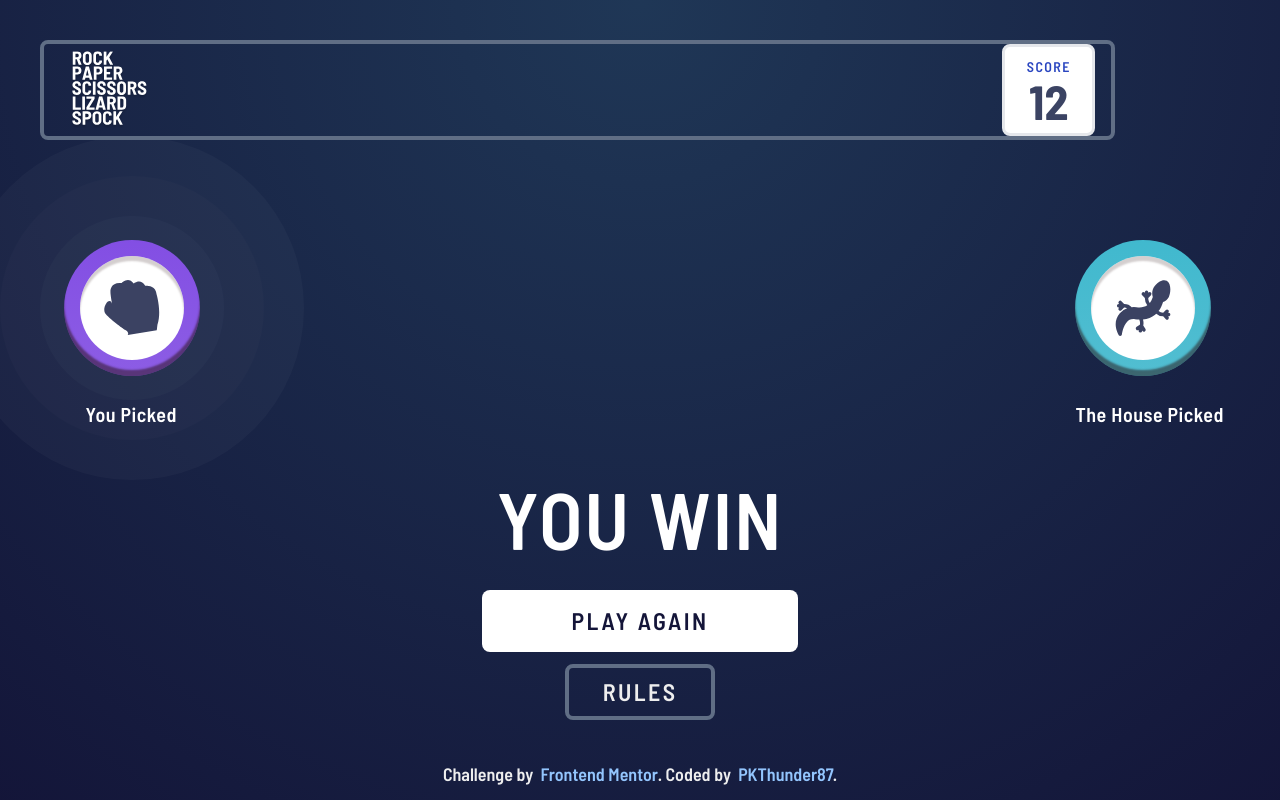
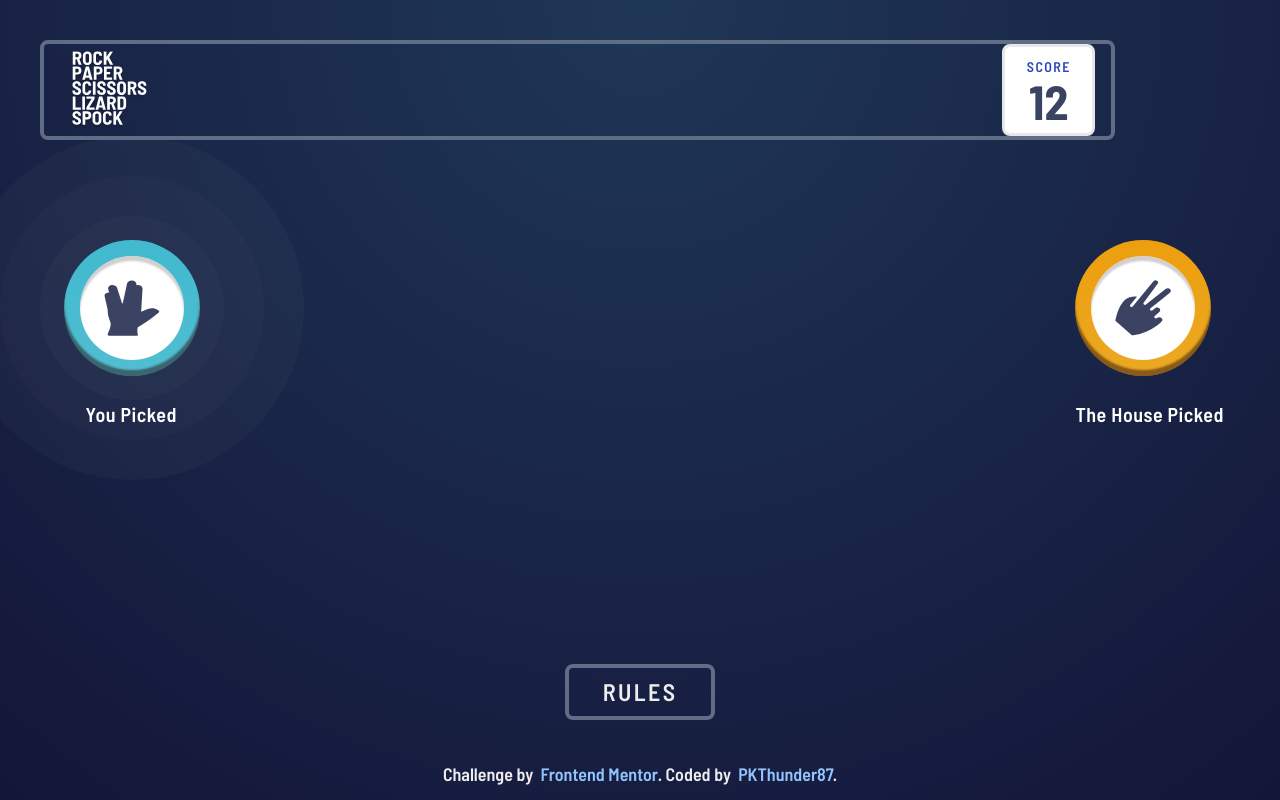
Before and after one commit to pkthunder87/rock-paper-scissors, a React (Vite) app: page / in a window 1280 px wide. Built offline with nearby package versions, Linux system fonts and the light colour scheme.

Commit message:
Feat: Add outcome based on RPSLS rules to gameLogic

```diff
--- a/src/components/ChosenGestures.jsx
+++ b/src/components/ChosenGestures.jsx
@@ -10,26 +10,72 @@ function ChosenGestures() {
   const [playerWon, setPlayerWon] = useState('TEST');
   const [showHousePick, setShowHousePick] = useState(false);
 
-  const [playerGesture, setPlayerGesture] = useState('rock');
+  const [playerGesture, setPlayerGesture] = useState('spock');
 
-  const [houseGesture, setHouseGesture] = useState(
-    () =>
-      availableGestures[Math.floor(Math.random() * availableGestures.length)],
+  const [houseGesture, setHouseGesture] = useState('scissors');
+
+  // const [houseGesture, setHouseGesture] = useState(
+  //   () =>
+  //     availableGestures[Math.floor(Math.random() * availableGestures.length)],
+  // );
+
+  useEffect(
+    function gameLogic() {
+      if (playerGesture === 'rock') {
+        if (houseGesture === 'rock') setPlayerWon('tie');
+        if (houseGesture === 'scissors') setPlayerWon('win');
+        if (houseGesture === 'lizard') setPlayerWon('win');
+        if (houseGesture === 'paper') setPlayerWon('lose');
+        if (houseGesture === 'spock') setPlayerWon('lose');
+      }
+
+      if (playerGesture === 'paper') {
+        if (houseGesture === 'paper') setPlayerWon('tie');
+        if (houseGesture === 'scissors') setPlayerWon('lose');
+        if (houseGesture === 'lizard') setPlayerWon('lose');
+        if (houseGesture === 'rock') setPlayerWon('win');
+        if (houseGesture === 'spock') setPlayerWon('win');
+      }
+
+      if (playerGesture === 'scissors') {
+        if (houseGesture === 'scissors') setPlayerWon('tie');
+        if (houseGesture === 'paper') setPlayerWon('win');
+        if (houseGesture === 'lizard') setPlayerWon('win');
+        if (houseGesture === 'rock') setPlayerWon('lose');
+        if (houseGesture === 'spock') setPlayerWon('lose');
+      }
+
+      if (playerGesture === 'lizard') {
+        if (houseGesture === 'lizard') setPlayerWon('tie');
+        if (houseGesture === 'scissors') setPlayerWon('lose');
+        if (houseGesture === 'rock') setPlayerWon('lose');
+        if (houseGesture === 'paper') setPlayerWon('win');
+        if (houseGesture === 'spock') setPlayerWon('win');
+      }
+
+      if (playerGesture === 'spock') {
+        if (houseGesture === 'spock') setPlayerWon('tie');
+        if (houseGesture === 'paper') setPlayerWon('lose');
+        if (houseGesture === 'lizard') setPlayerWon('lose');
+        if (houseGesture === 'rock') setPlayerWon('win');
+        if (houseGesture === 'scissors') setPlayerWon('win');
+      }
+
+      console.log(playerGesture, houseGesture);
+      console.log(playerWon);
+    },
+    [playerWon, houseGesture, playerGesture],
   );
-
-  useEffect(function () {
-    console.log(playerGesture === 'rock');
-  }, []);
 
   useEffect(
     function () {
       setPlayerGesture;
-      function gameLogic() {
+      function housePick() {
         setShowHousePick(true);
         setWinner('player');
       }
       function timeout() {
-        setTimeout(gameLogic, 1200);
+        setTimeout(housePick, 1200);
       }
       timeout();
 
@@ -48,8 +94,8 @@ function ChosenGestures() {
           <HandGesture
             winner={winner === 'player'}
             gesture={playerGesture}
-            gesture_color_from="from-lizard-from"
-            gesture_color_to="to-lizard-to"
+            gesture_color_from={`from-${playerGesture}-from`}
+            gesture_color_to={`to-${playerGesture}-to`}
           >
             <WinnerTag />
           </HandGesture>
@@ -65,8 +111,8 @@ function ChosenGestures() {
             <HandGesture
               winner={winner === 'house'}
               gesture={houseGesture}
-              gesture_color_from="from-spock-from"
-              gesture_color_to="to-spock-to"
+              gesture_color_from={`from-${houseGesture}-from`}
+              gesture_color_to={`to-${houseGesture}-to`}
             >
               <WinnerTag />
             </HandGesture>
--- a/src/pages/Results.jsx
+++ b/src/pages/Results.jsx
@@ -5,7 +5,7 @@ function Results() {
   return (
     <div className="row-span-2 grid grid-rows-[54%_46%]">
       <ChosenGestures />
-      <PlayerWinLose />
+      {/* <PlayerWinLose /> */}
     </div>
   );
 }
```
